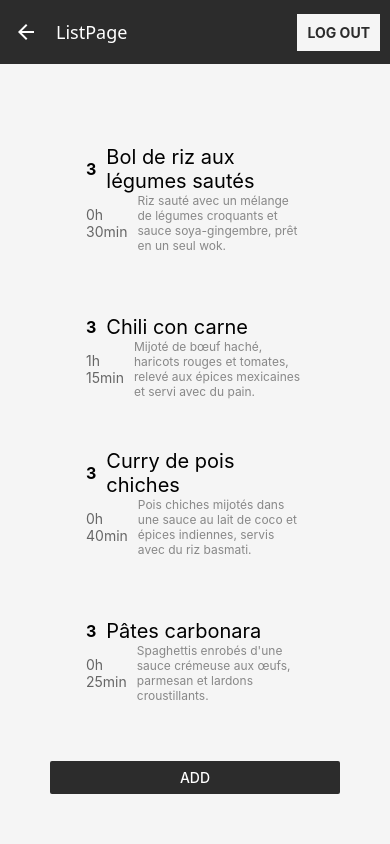
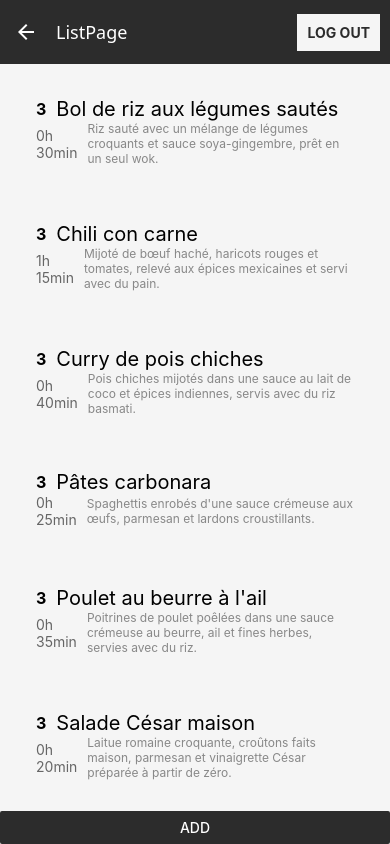
Before and after one commit to EmileSirois/Recipeasy, a React Native app: screen /ListPage in a window 390 px wide. Built offline with nearby package versions, Linux system fonts and the light colour scheme.

Commit message:
removed padding around the scroll view in the listPage

```diff
--- a/pages/ListPage.js
+++ b/pages/ListPage.js
@@ -53,7 +53,7 @@ export default function ListPage({ navigation, route }) {
   }
 
   return (
-    <View name="LoginView" style={[styles.formContainer, styles.centerBox]}>
+    <View name="LoginView" style={[styles.listContainer, styles.centerBox]}>
       <FlatList
         data={sortedRecipes}
         renderItem={({item}) => <Item {...item} />}
--- a/style/Styles.js
+++ b/style/Styles.js
@@ -22,6 +22,9 @@ export const styles = StyleSheet.create({
   centerBox: {
     flex: 1,
     justifyContent: "center",
+  },
+  listContainer: {
+    flex: 1,
   },
   formContainer: {
     gap: 20,
```
